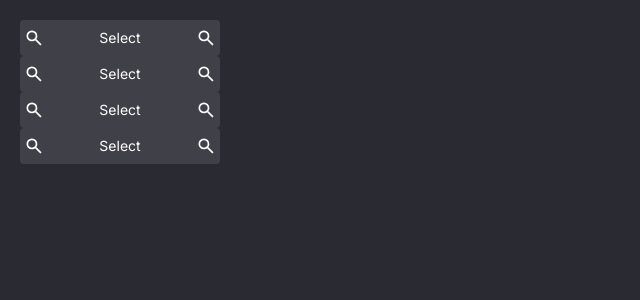
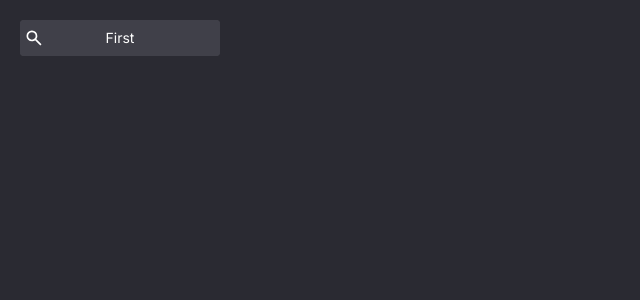
Before and after one commit to william-horn/team-maker, a Next.js app: page / in a window 1280 px wide. Shown: the top 300 px of the page, without its empty margins (0-640 px from the left). Built offline with nearby package versions, Linux system fonts and the light colour scheme.

Commit message:
perfect checkpoint - finished dropdown menu template

```diff
--- a/components/Buttons/Buttons.jsx
+++ b/components/Buttons/Buttons.jsx
@@ -139,6 +139,8 @@ const useButtonController = (buttonProps) => {
 
     if (!buttonProps.id) {
       throw Error("DropdownSelection members must be given an 'id' prop");
+    } else if (!buttonProps.text) {
+      throw Error("DropdownSelection members must have a 'text' prop to display selected content");
     }
 
     buttonProps.importedState = {
@@ -159,15 +161,14 @@ const useButtonController = (buttonProps) => {
     );
 
     if (buttonProps.importedState.__dropdownSelected) {
-      selectedItemData.current[buttonProps.id] = buttonData;
-    } else {
-      delete selectedItemData.current[buttonProps.id];
+      selectedItemData.current = buttonData;
     }
 
     registeredIds.current[buttonProps.id] = buttonData;
 
     buttonProps.onClick = () => {
       if (!buttonProps.importedState.__dropdownSelected) {
+        selectedItemData.current = buttonData;
         group_setSelectedId(buttonProps.id);
         group_setMenuOpen(false);
       }
@@ -373,6 +374,7 @@ const useButtonController = (buttonProps) => {
       state: importedState,
       ...buttonData,
       inGroup: false,
+      inDropdown: false,
     });
   }
 
--- a/components/Buttons/Dropdown.jsx
+++ b/components/Buttons/Dropdown.jsx
@@ -1,6 +1,6 @@
 "use client";
 
-import { useState, useEffect, useRef } from "react";
+import { useState, useEffect, useRef, useLayoutEffect } from "react";
 import DropdownSelectionProvider from "@/providers/DropdownSelectionProvider";
 import mergeClass from "@/util/mergeClass";
 import emptyFunc from "@/util/emptyFunc";
@@ -12,8 +12,7 @@ const DropdownSelection = function({
   toggleOnHover=false,
   toggleOnClick=true,
   placeholder="Select an Option",
-  defaultValue,
-  defaultSelect,
+  defaultData={},
   // rightIconSelected,
   // leftIconSelected,
   // rightIconUnselected,
@@ -23,26 +22,40 @@ const DropdownSelection = function({
   ...rest
 }) {
 
+  /*
+    TODO:
+
+    Find better way to set default selected menu item. The entire component should
+    ideally render twice - once to load in all the data, and then again to
+    update the main component with the default data.
+
+    Tried using 'useLayoutEffect()' to wait for data to load in before causing a re-paint,
+    but the effect was the same since we still have no default content to render in the
+    meantime.
+  */
+
   // initialize state hooks
-  const [selectedId, setSelectedId] = useState(defaultSelect);
+  const [selectedId, setSelectedId] = useState("");
   const [menuOpen, setMenuOpen] = useState(false);
+  // const [firstRender, setFirstRender] = useState(false);
 
-  const selectedItemData = useRef({});
+  const selectedItemData = useRef(defaultData);
   const registeredIds = useRef({});
   const dropdownContainer = useRef(null);
 
   // all component styles
   let className = {
-    self: "w-[200px] bg-button-primary rounded relative",
+    self: "w-[200px] bg-button-primary rounded relative hover:bg-button-hover-primary",
 
     dropButton: {
-      self: "bg-transparent w-full justify-center",
+      self: "w-full justify-center",
 
       inner: {
         self: "w-full"
       },
+
       __selected: {
-        self: "bg-transparent hover:bg-button-primary"
+        self: "rounded-b-none bg-button-primary hover:bg-button-hover-primary"
       }
     },
 
@@ -54,7 +67,7 @@ const DropdownSelection = function({
     },
 
     outerList: {
-      self: "absolute hidden w-full list-container p-2 min-h-[10rem] bg-button-primary z-[9999]"
+      self: "absolute hidden w-full list-container p-2 min-h-[10rem] bg-button-primary z-[9999] rounded-b"
     },
 
     innerList: {
@@ -94,12 +107,15 @@ const DropdownSelection = function({
     window.addEventListener("mousedown", onDropdownBlur);
     return () => window.removeEventListener("mousedown", onDropdownBlur);
   }, []);
+  // <<
 
-  useEffect(() => {
-    console.log("data: ", selectedItemData.current);
-    console.log("total: ", registeredIds.current);
-  });
-  // <<
+  console.log("menu open: ", menuOpen);
+
+  // useEffect(() => {
+  //   console.log("selected: ", selectedId);
+  //   console.log("registered: ", registeredIds.current);
+  //   console.log("active data: ", selectedItemData.current);
+  // });
 
   return (
     <DropdownSelectionProvider
@@ -123,12 +139,10 @@ const DropdownSelection = function({
         onClick={onMenuClick}
         onMouseEnter={toggleOnHover ? showDropdown : emptyFunc}
         state={{__selected: menuOpen}}
-        leftIcon="/icons/search_icon.svg"
-        rightIcon="/icons/search_icon.svg"
         className={className.dropButton}
         {...rest}
         >
-          Select
+          { selectedItemData.current.text || placeholder }
         </StatelessButton>
 
         <div className={className.outerList.self}>
--- a/components/Graphics/Icon.jsx
+++ b/components/Graphics/Icon.jsx
@@ -45,6 +45,7 @@ const Icon = ({
     self: "relative overflow-hidden inline-block align-middle min-w-[1.25rem] min-h-[1.25rem] w-5 h-5",
 
     image: {
+      // fillWhenEmpty: false,
       self: "invert"
     }
   };
@@ -54,6 +55,14 @@ const Icon = ({
     importedClassName
   );
 
+  // ! clean this up later
+  src = typeof className.src !== "undefined" ? className.src : src;
+
+  if (src === "fill") {
+    fillWhenEmpty = true;
+    src = false;
+  }
+
   const renderIcon = (src) => (
     <span
     className={className.self}>
@@ -62,7 +71,7 @@ const Icon = ({
           ? <Image
             className={className.image.self}
             fill
-            src={className.src || src}
+            src={src}
             sizes={
               utility
                 ? "(min-width: 1024px) 192px, (min-width: 640px) 96px, 48px"
@@ -76,8 +85,7 @@ const Icon = ({
   );
 
   return (
-    (fillWhenEmpty && renderIcon(src))
-      || (src ? renderIcon(src) : <></>)
+    fillWhenEmpty ? renderIcon(src) : (src ? renderIcon(src) : <></>)
   );
 }
 
--- a/components/SingleComponent.jsx
+++ b/components/SingleComponent.jsx
@@ -20,40 +20,55 @@ const SingleComponent = function({
 
 
       <DropdownSelection
+      placeholder='First 1'
+      defaultData={{
+        id: "one",
+        text: "First",
+        value: 100
+      }}
+      toggleOnHover
       className={{
+        dropButton: {
+          leftIcon: {
+            src: "/icons/search_icon.svg"
+          },
+          rightIcon: {
+            src: "fill"
+          }
+        },
         menuItems: {
-          self: "text-lg",
+          self: "",
           leftIcon: {
-            src: "/icons/star_icon.svg",
+            // src: "/icons/star_icon.svg",
           },
           __dropdownSelected: {
             leftIcon: {
-              src: "/icons/star_fill_icon.svg"
+              // src: "/icons/star_fill_icon.svg"
             }
           }
         }
       }}
       >
-        <StatelessButton id="one" text="First" leftIcon="/icons/gem_icon.svg" rightIconHovered="/icons/profile_icon.svg">First</StatelessButton>
-        <StatelessButton id="two" text="Two">Two</StatelessButton>
-        <StatelessButton id="three" text="three">three</StatelessButton>
-        <StatefulButton id="four" text="four" rightIconHovered="/icons/profile_icon.svg">four</StatefulButton>
+        <StatelessButton id="one" text="First" value={100} rightIconHovered="/icons/profile_icon.svg">First</StatelessButton>
+        <StatelessButton id="two" text="Two" value={200}>Two</StatelessButton>
+        <StatelessButton id="three" text="three" value={300}>three</StatelessButton>
+        <StatefulButton id="four" text="four" value={400}>four</StatefulButton>
       </DropdownSelection>
-
-      <DropdownSelection>
+{/*
+      <DropdownSelection defaultSelect="one">
         <StatelessButton id="one" text="First">First</StatelessButton>
         <StatefulButton id="two" text="Second">Second</StatefulButton>
       </DropdownSelection>
 
-      <DropdownSelection>
+      <DropdownSelection defaultSelect="one">
         <StatelessButton id="one" text="First">First</StatelessButton>
         <StatefulButton id="two" text="Second">Second</StatefulButton>
       </DropdownSelection>
 
-      <DropdownSelection>
+      <DropdownSelection defaultSelect="one">
         <StatelessButton id="one" text="First">First</StatelessButton>
         <StatefulButton id="two" text="Second">Second</StatefulButton>
-      </DropdownSelection>
+      </DropdownSelection> */}
 
       {/* <DropdownUrl>
 
```
